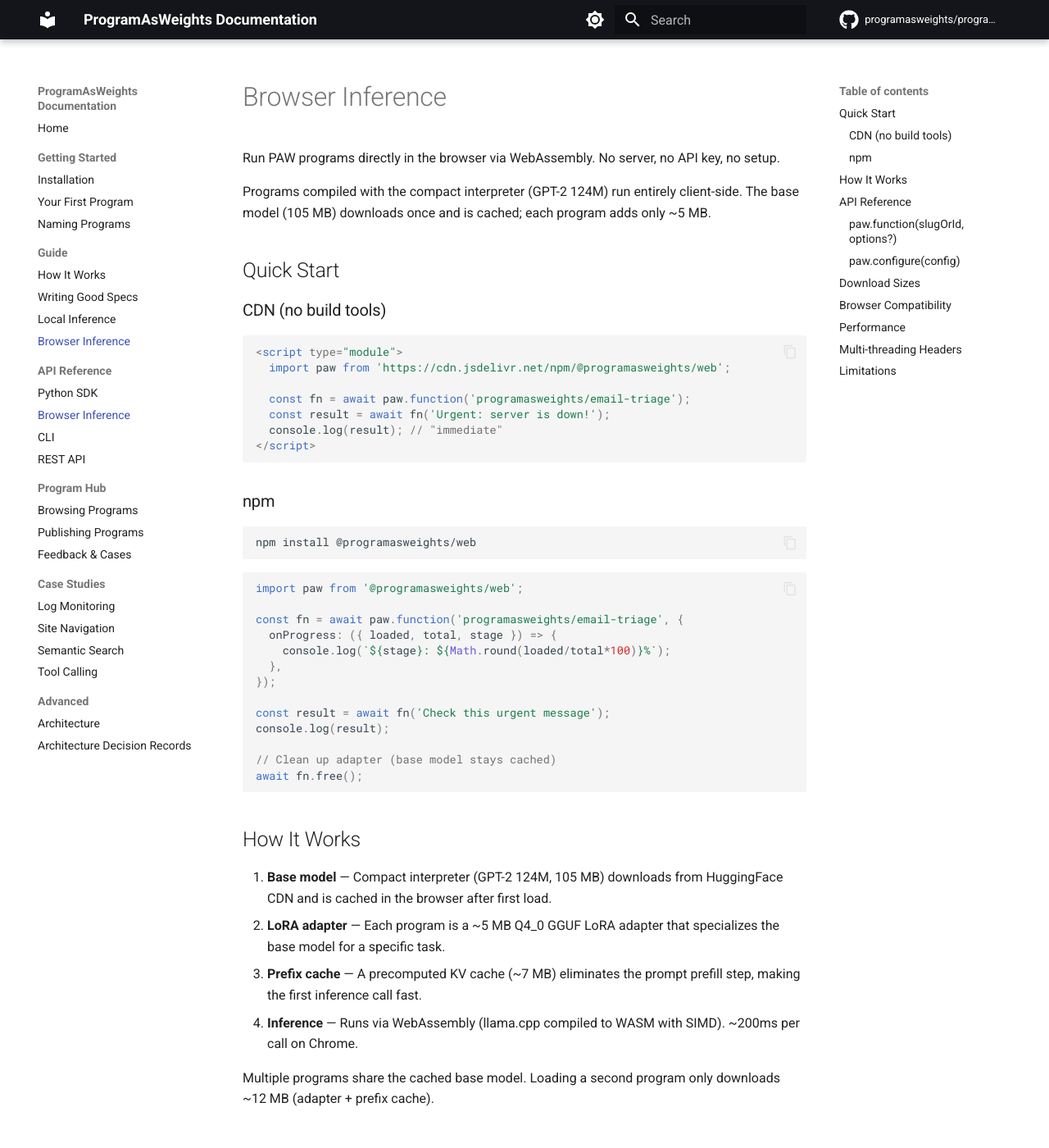
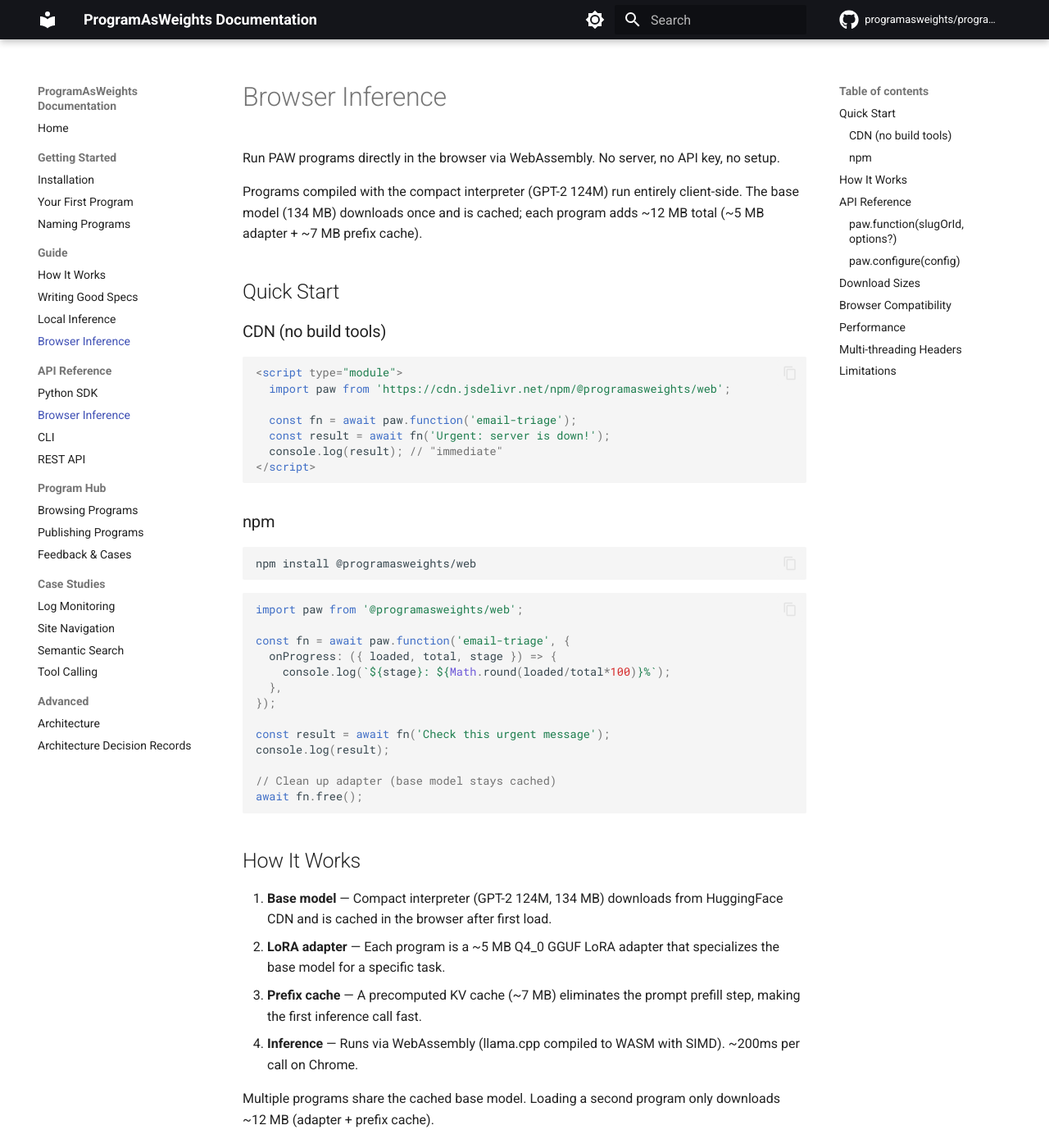
Before and after one commit to programasweights/programasweights-python, an MkDocs documentation site: the page built from docs/guide/browser-inference.md, in a window 1280 px wide and 1400 px high. Shown: the whole window at 82% size. Built offline with MkDocs 1.6.1 and Material for MkDocs 9.7.7, drawn with Linux system fonts in a browser that asks for light colours; comment, search, counter and statistics services are not loaded; some of the changed text lies outside the part shown.

Commit message:
docs: prefer bare official slugs in user-facing examples
Update the Python docs examples to use bare official slugs like email-triage by default, while leaving namespace-specific resolution semantics documented separately.

````diff
--- a/docs/guide/browser-inference.md
+++ b/docs/guide/browser-inference.md
@@ -2,7 +2,7 @@
 
 Run PAW programs directly in the browser via WebAssembly. No server, no API key, no setup.
 
-Programs compiled with the compact interpreter (GPT-2 124M) run entirely client-side. The base model (105 MB) downloads once and is cached; each program adds only ~5 MB.
+Programs compiled with the compact interpreter (GPT-2 124M) run entirely client-side. The base model (134 MB) downloads once and is cached; each program adds ~12 MB total (~5 MB adapter + ~7 MB prefix cache).
 
 ## Quick Start
 
@@ -12,7 +12,7 @@
 <script type="module">
   import paw from 'https://cdn.jsdelivr.net/npm/@programasweights/web';
 
-  const fn = await paw.function('programasweights/email-triage');
+  const fn = await paw.function('email-triage');
   const result = await fn('Urgent: server is down!');
   console.log(result); // "immediate"
 </script>
@@ -27,7 +27,7 @@
 ```javascript
 import paw from '@programasweights/web';
 
-const fn = await paw.function('programasweights/email-triage', {
+const fn = await paw.function('email-triage', {
   onProgress: ({ loaded, total, stage }) => {
     console.log(`${stage}: ${Math.round(loaded/total*100)}%`);
   },
@@ -42,7 +42,7 @@
 
 ## How It Works
 
-1. **Base model** — Compact interpreter (GPT-2 124M, 105 MB) downloads from HuggingFace CDN and is cached in the browser after first load.
+1. **Base model** — Compact interpreter (GPT-2 124M, 134 MB) downloads from HuggingFace CDN and is cached in the browser after first load.
 2. **LoRA adapter** — Each program is a ~5 MB Q4_0 GGUF LoRA adapter that specializes the base model for a specific task.
 3. **Prefix cache** — A precomputed KV cache (~7 MB) eliminates the prompt prefill step, making the first inference call fast.
 4. **Inference** — Runs via WebAssembly (llama.cpp compiled to WASM with SIMD). ~200ms per call on Chrome.
@@ -135,5 +135,5 @@
 ## Limitations
 
 - Only programs compiled with the **compact** interpreter (GPT-2 124M) are supported. Programs compiled with the standard interpreter (Qwen3 0.6B) are too large for browser inference (~594 MB base model).
-- The 105 MB base model download may be slow on mobile connections.
+- The 134 MB base model download may be slow on mobile connections.
 - Performance varies by browser (Chrome is fastest).
````
Also changed, not shown: other parts of docs/guide/browser-inference.md (+1 -1 lines), docs/index.md (+1 -1 lines).
